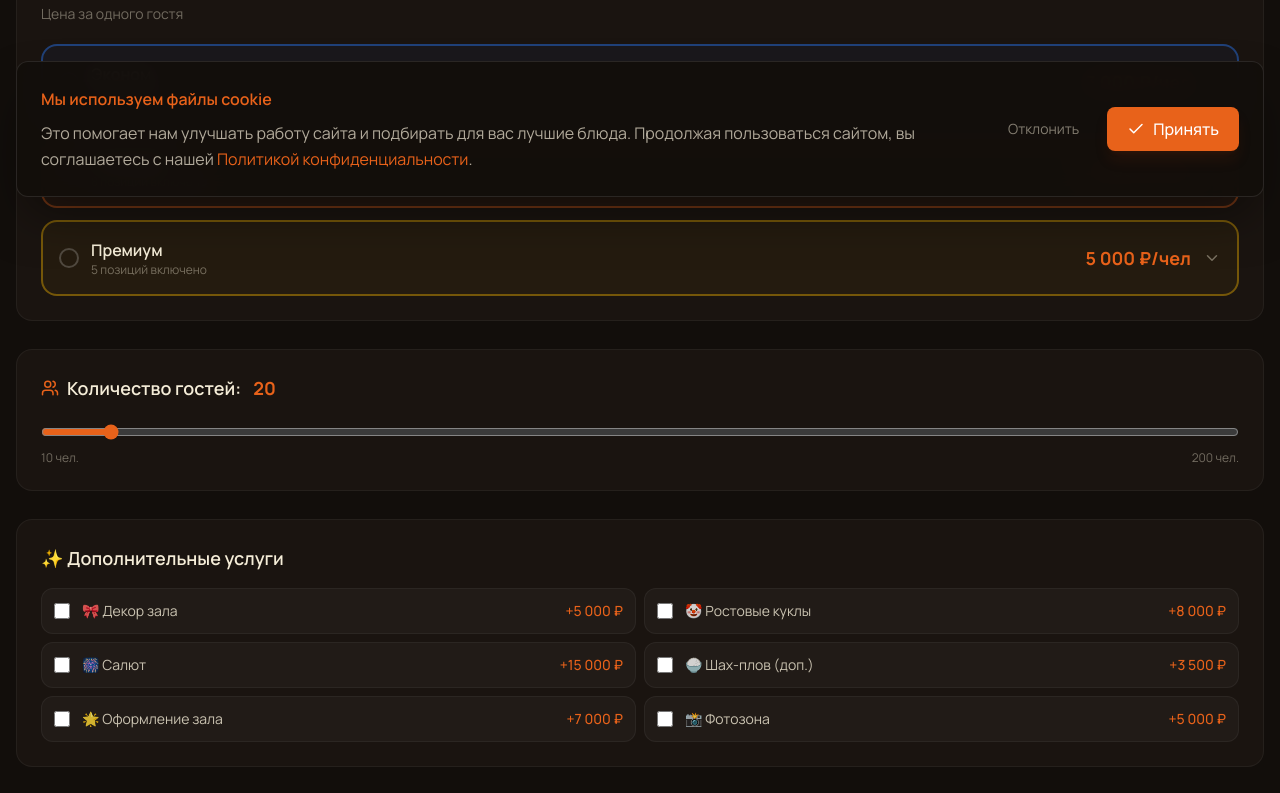
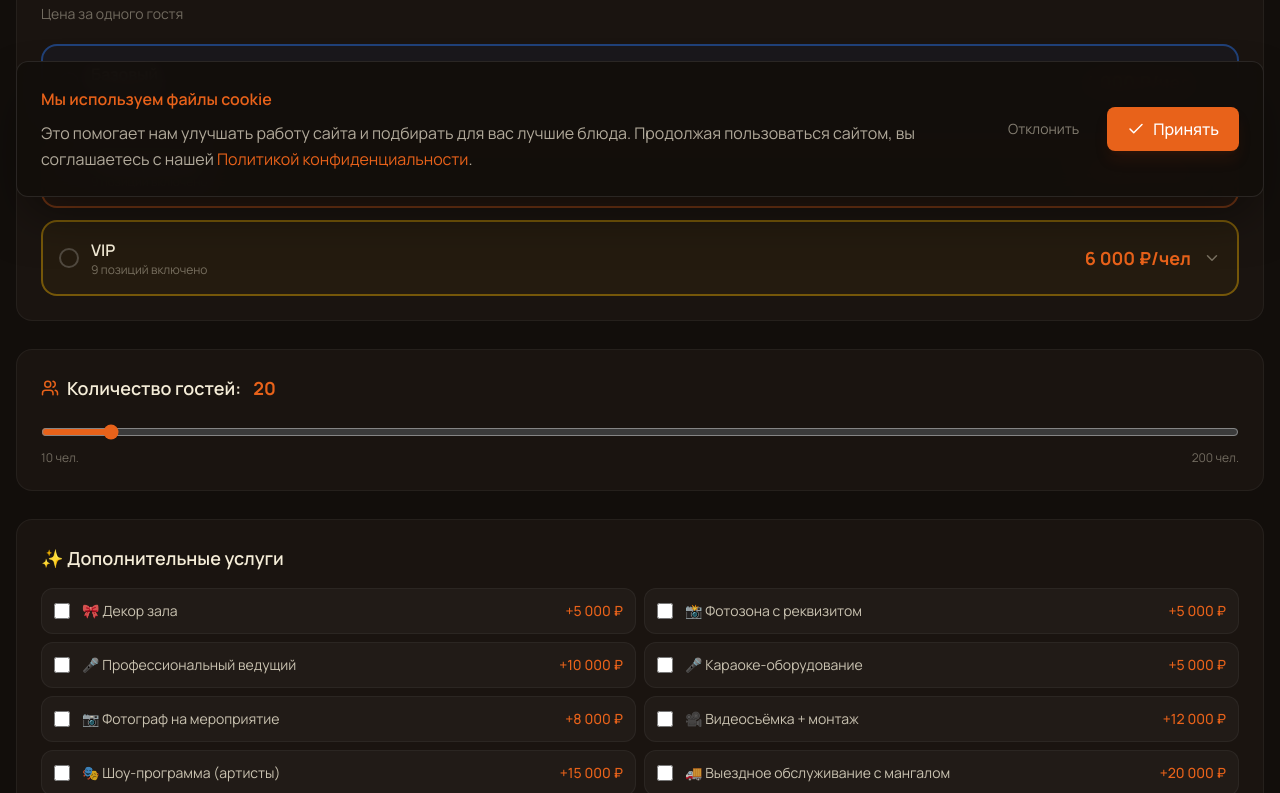
Before and after one commit to shainyguy/sol-perec, a React (Vite) app: page /banquet in a window 1280 px wide. Shown: the part 587-1380 px from the top of the page. Built offline with nearby package versions, Linux system fonts and the light colour scheme.

Commit message:
Фикс Home: вернул фон, заглушки для пустых блоков. Банкеты: убрал блюда, категории + допы, цена 4000-6000

```diff
--- a/src/pages/Banquet.tsx
+++ b/src/pages/Banquet.tsx
@@ -6,21 +6,25 @@ import { createBanquet } from '../lib/db';
 import { formatPhone, isValidPhone } from '../lib/phone';
 
 const PACKAGES = [
-  { id: 'econom', name: 'Эконом', price: 3000, color: 'border-blue-500/40 bg-blue-500/5', activeColor: 'border-blue-500 bg-blue-500/15', badge: 'bg-blue-500',
-    includes: ['Холодные закуски: Чабан салат, Оливье, Мимоза','Горячее на выбор: Отбивная (свинина / говядина / курица)','Садж на выбор: Цыплёнок / Баранина / Говядина / Свинина','Шашлык на выбор: Курица / Свинина','Напитки: Морс / Лимонад / Вода','Хлебная корзинка','🎵 Живая музыка и DJ'] },
-  { id: 'standard', name: 'Стандарт', price: 4000, color: 'border-sp-orange/40 bg-sp-orange/5', activeColor: 'border-sp-orange bg-sp-orange/15', badge: 'bg-sp-orange',
-    includes: ['Всё из пакета Эконом','Сельдь под шубой','Бакинский букет','Гнездо глухаря','Сырная и мясная тарелка','Ассорти из солений','Жульен','🎵 Живая музыка и DJ'] },
-  { id: 'premium', name: 'Премиум', price: 5000, color: 'border-yellow-500/40 bg-yellow-500/5', activeColor: 'border-yellow-500 bg-yellow-500/15', badge: 'bg-yellow-500',
-    includes: ['Всё из пакета Стандарт','Шах-плов','Шашлык из баранины на выбор','Сок натуральный','🎵 Живая музыка и DJ'] },
+  { id: 'base', name: 'Базовый', price: 4000, color: 'border-blue-500/40 bg-blue-500/5', activeColor: 'border-blue-500 bg-blue-500/15', badge: 'bg-blue-500',
+    includes: ['🧀 Холодные закуски (ассорти салатов, сырная тарелка)','🥩 Шашлык на мангале (курица / свинина / телятина)','🥘 Садж на выбор','🍲 Горячие блюда (на выбор)','🥗 Гарниры и соусы','🥤 Напитки (морс, лимонад, вода)','🍞 Хлебная корзинка','🎵 Живая музыка'] },
+  { id: 'extended', name: 'Расширенный', price: 5000, color: 'border-sp-orange/40 bg-sp-orange/5', activeColor: 'border-sp-orange bg-sp-orange/15', badge: 'bg-sp-orange',
+    includes: ['🍖 Мясное и рыбное ассорти','🥟 Домашние закуски (хачапури, кутабы, долма)','🍢 Шашлычный микс (баранина + телятина + курица)','🥘 Садж ассорти','🍲 Горячее на выбор + гарниры','🥗 Салатная тарелка (4 вида)','🧀 Сырная тарелка','🍰 Десерты (медовик, пахлава)','🎵 Живая музыка + DJ'] },
+  { id: 'vip', name: 'VIP', price: 6000, color: 'border-yellow-500/40 bg-yellow-500/5', activeColor: 'border-yellow-500 bg-yellow-500/15', badge: 'bg-yellow-500',
+    includes: ['🔥 Фирменный сет «Соль и Перец»','🥩 Шашлык из баранины и телятины','🥘 Садж ассорти (3 вида мяса)','🍚 Плов фирменный / шах-плов','🐟 Рыба на мангале (форель / сибас)','🥟 Хачапури, кутабы, хинкали','🍰 Десертный сет','🥤 Свежевыжатые соки и напитки','🎵 Живая музыка + DJ + ведущий'] },
 ];
 
 const EXTRA = [
   { id: 'Декор зала', label: '🎀 Декор зала', price: 5000 },
-  { id: 'Ростовые куклы', label: '🤡 Ростовые куклы', price: 8000 },
-  { id: 'Салют', label: '🎆 Салют', price: 15000 },
-  { id: 'Шах-плов', label: '🍚 Шах-плов (доп.)', price: 3500 },
-  { id: 'Оформление зала', label: '🌟 Оформление зала', price: 7000 },
-  { id: 'Фотозона', label: '📸 Фотозона', price: 5000 },
+  { id: 'Фотозона', label: '📸 Фотозона с реквизитом', price: 5000 },
+  { id: 'Ведущий', label: '🎤 Профессиональный ведущий', price: 10000 },
+  { id: 'Караоке', label: '🎤 Караоке-оборудование', price: 5000 },
+  { id: 'Фотограф', label: '📷 Фотограф на мероприятие', price: 8000 },
+  { id: 'Видеосъёмка', label: '🎥 Видеосъёмка + монтаж', price: 12000 },
+  { id: 'Шоу-программа', label: '🎭 Шоу-программа (артисты)', price: 15000 },
+  { id: 'Выездной кейтеринг', label: '🚚 Выездное обслуживание с мангалом', price: 20000 },
+  { id: 'Трансфер гостей', label: '🚌 Трансфер гостей', price: 7000 },
+  { id: 'Салют / фейерверк', label: '🎆 Салют / фейерверк', price: 15000 },
 ];
 
 export default function Banquet() {
```
Also changed, not shown: src/pages/Home.tsx (+24 -7 lines).
